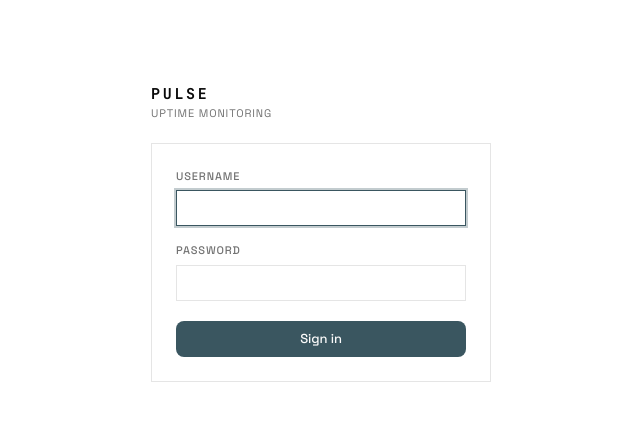
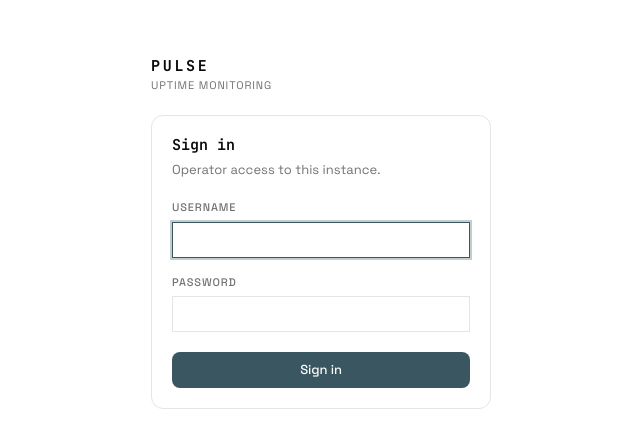
Before and after one commit to lucasboerner/pulse, a Next.js app in the folder app/: page /login in a window 1280 px wide. Shown: the part 166-614 px from the top of the page, without its empty margins (319-959 px from the left). Built offline with nearby package versions, Linux system fonts and the light colour scheme.

Commit message:
style(login): render the sign-in panel as a Card
Replaces the hand-rolled bordered div with the shared Card component, so
/login picks up the Lyra card design — rounded corners, the --card-spacing
rhythm and a titled header — instead of a bare form on a flat panel.

```diff
--- a/app/src/app/login/page.tsx
+++ b/app/src/app/login/page.tsx
@@ -1,5 +1,6 @@
 import type { Metadata } from "next";
 
+import { Card, CardContent, CardDescription, CardHeader, CardTitle } from "@/components/ui/card";
 import { LoginForm } from "@/features/auth/components/login-form";
 import { Wordmark } from "@/features/shell/components/wordmark";
 
@@ -13,7 +14,7 @@ interface LoginPageProps {
   searchParams: Promise<{ next?: string }>;
 }
 
-// /login lives outside the shell: a single centred panel, the wordmark, two
+// /login lives outside the shell: a single centred card, the wordmark, two
 // fields and one primary button. There is no registration and no password
 // recovery — operators are created with `bin/console app:user:create`.
 export default async function LoginPage({ searchParams }: LoginPageProps) {
@@ -23,9 +24,15 @@ export default async function LoginPage({ searchParams }: LoginPageProps) {
     <main className="flex flex-1 items-center justify-center px-4 py-12">
       <div className="flex w-full max-w-[340px] flex-col gap-6">
         <Wordmark />
-        <div className="border border-border bg-card p-6">
-          <LoginForm next={next} />
-        </div>
+        <Card>
+          <CardHeader>
+            <CardTitle>Sign in</CardTitle>
+            <CardDescription>Operator access to this instance.</CardDescription>
+          </CardHeader>
+          <CardContent>
+            <LoginForm next={next} />
+          </CardContent>
+        </Card>
       </div>
     </main>
   );
```
